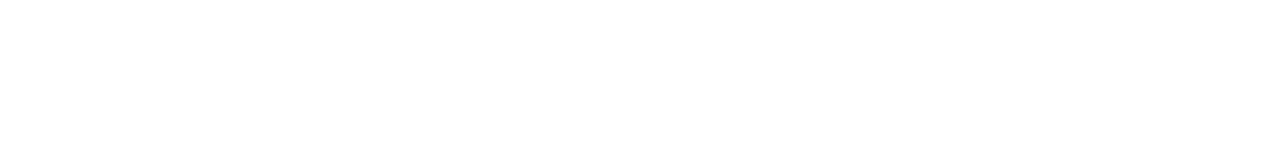
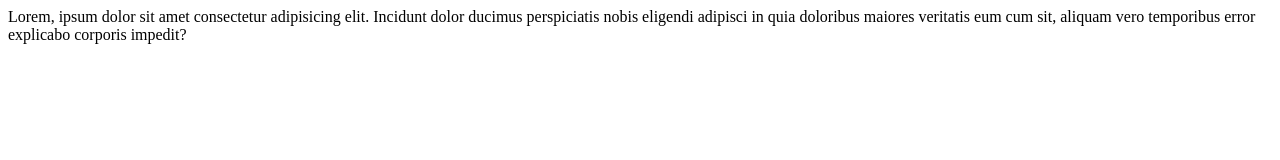
Before and after one commit to tengukid/october-24bootcamp1, a plain HTML site: page index.html in a window 1280 px wide. Drawn offline with Linux system fonts and the light colour scheme.

Commit message:
Update index.html

```diff
--- a/index.html
+++ b/index.html
@@ -9,7 +9,9 @@
 <section></section>
 
 <body>
-    <div></div>
+    <section>Lorem, ipsum dolor sit amet consectetur adipisicing elit. Incidunt dolor ducimus perspiciatis nobis
+        eligendi adipisci in quia doloribus maiores veritatis eum cum sit, aliquam vero temporibus error explicabo
+        corporis impedit?</section>
 
 </body>
 
```
